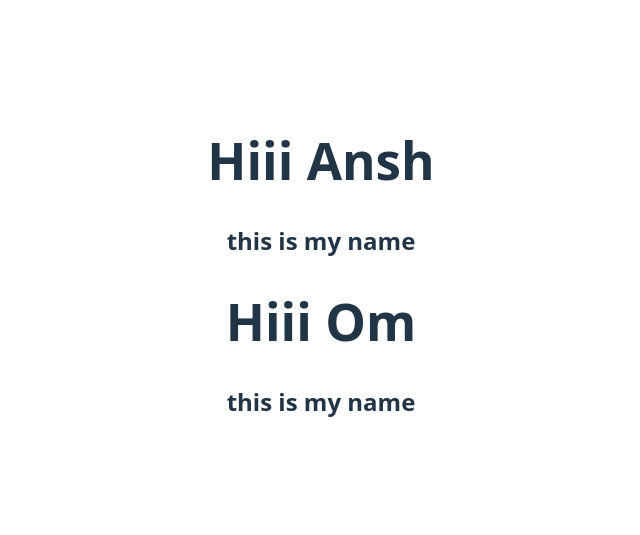
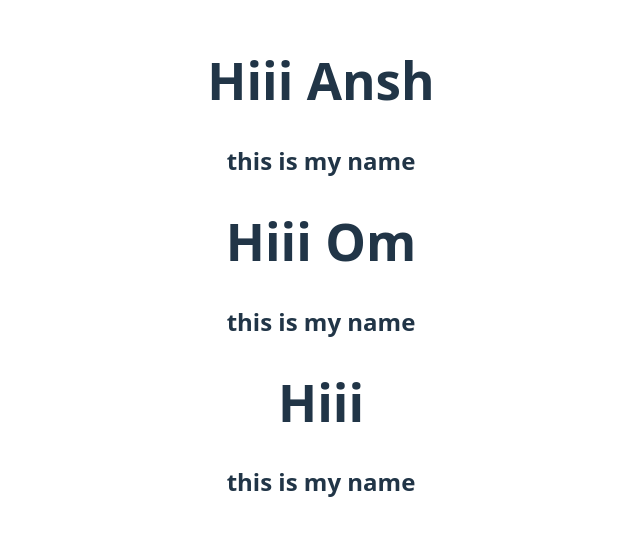
Before and after one commit to anshmahajan26/Accio, a React (Vite) app in the folder REACT/first/: page / in a window 1280 px wide. Shown: the part 131-666 px from the top of the page, without its empty margins (319-959 px from the left). Built offline with nearby package versions, Linux system fonts and the light colour scheme.

Commit message:
doen new change

```diff
--- a/REACT/first/src/App.jsx
+++ b/REACT/first/src/App.jsx
@@ -10,6 +10,7 @@ function App() {
      {/* props use this is how done */}
       <Card name="Ansh" />
       <Card name="Om" />
+      <Card name = "" />
 
 
 
```
